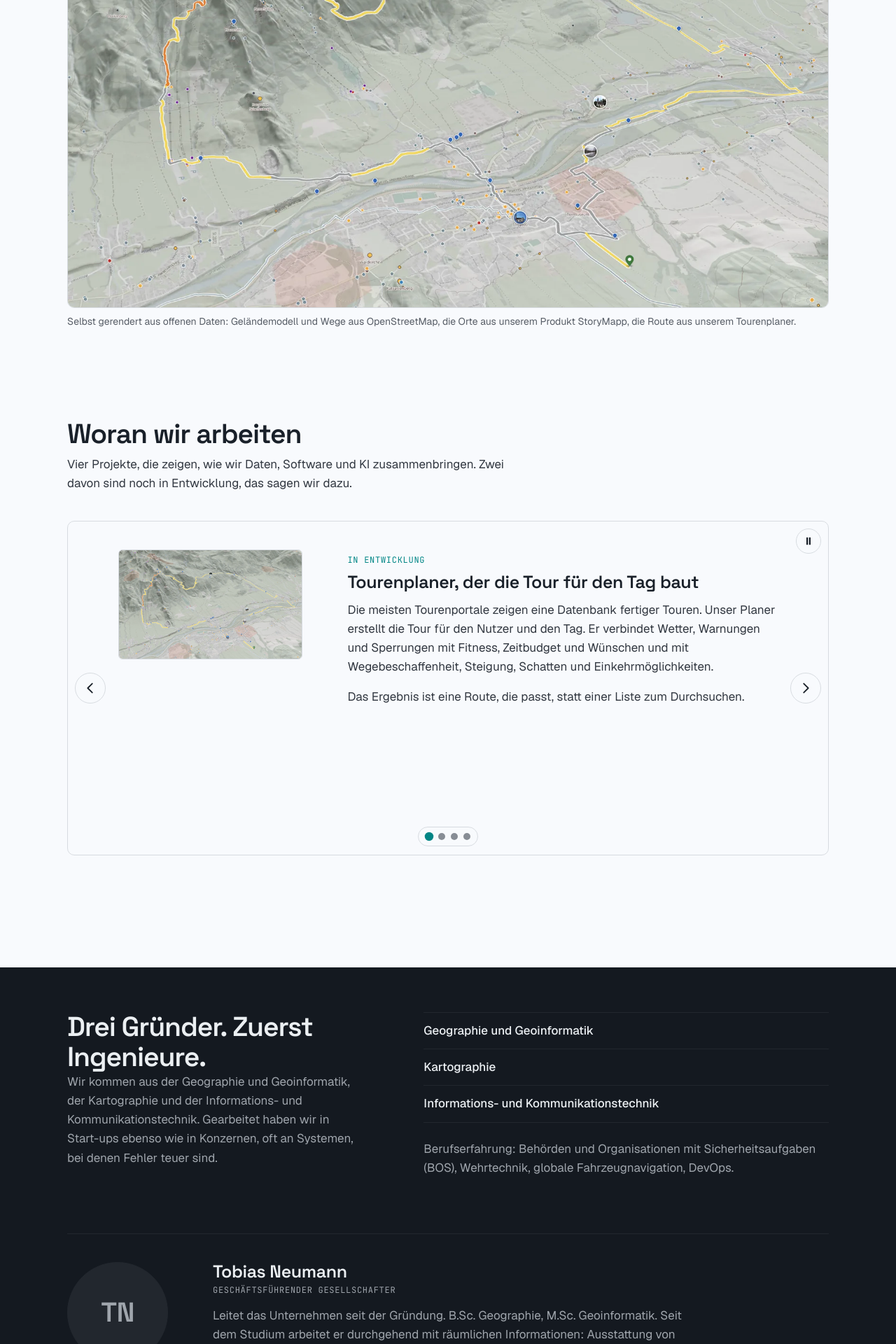
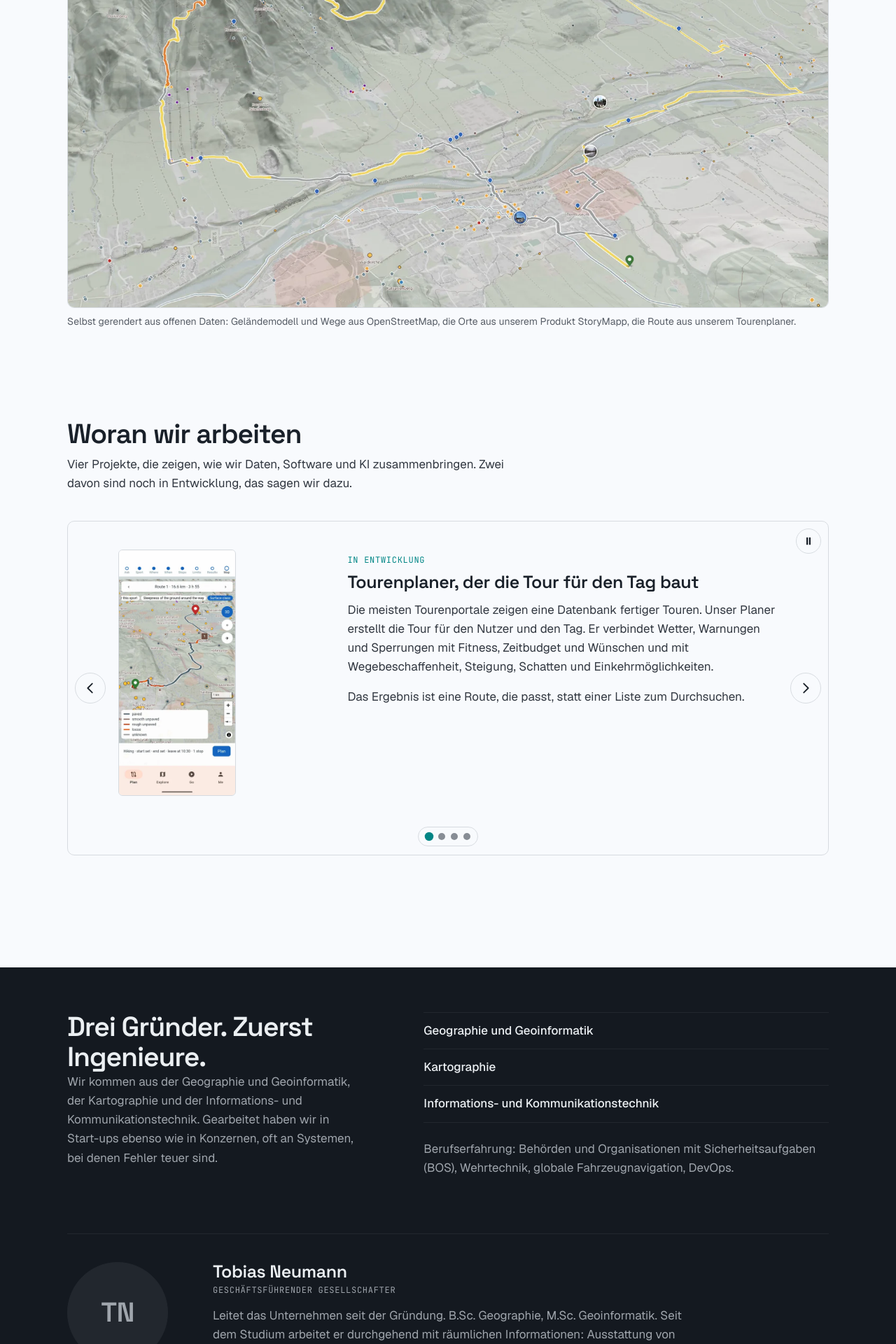
Before and after one commit to location-science/location-science.github.io, a Jekyll site: the page built from index.html, in a window 1280 px wide. Shown: the part 1840-3760 px from the top of the page at 70% size. Built offline with Jekyll 4.4.1, drawn with Linux system fonts in a browser that asks for light colours.

Commit message:
Tour planner case uses the app screenshot
Co-Authored-By: Claude Fable 5.1 <noreply@anthropic.com>

```diff
--- a/_includes/cases.de.html
+++ b/_includes/cases.de.html
@@ -5,11 +5,11 @@
     <div class="carousel__viewport">
     <ul class="carousel__track" tabindex="0" aria-label="Woran wir arbeiten">
     <li class="carousel__slide" aria-roledescription="Folie" aria-label="1 von 4">
-      <figure class="case__media case__media--wide">
-        <a class="zoom" href="{{ "/assets/images/sportsmap-1600.jpg" | relative_url }}">
+      <figure class="case__media">
+        <a class="zoom" href="{{ "/assets/images/tour-780.jpg" | relative_url }}">
         <picture>
-          <source type="image/webp" srcset="{{ "/assets/images/sportsmap-800.webp" | relative_url }} 800w, {{ "/assets/images/sportsmap-1600.webp" | relative_url }} 1600w" sizes="(min-width: 60rem) 480px, 90vw">
-          <img src="{{ "/assets/images/sportsmap-800.jpg" | relative_url }}" srcset="{{ "/assets/images/sportsmap-800.jpg" | relative_url }} 800w, {{ "/assets/images/sportsmap-1600.jpg" | relative_url }} 1600w" sizes="(min-width: 60rem) 480px, 90vw" width="800" height="476" loading="lazy" alt="3D-Geländekarte mit einer markierten Tourenroute über Berge und durch einen Ort.">
+          <source type="image/webp" srcset="{{ "/assets/images/tour-390.webp" | relative_url }} 390w, {{ "/assets/images/tour-780.webp" | relative_url }} 780w" sizes="(min-width: 60rem) 256px, 60vw">
+          <img src="{{ "/assets/images/tour-390.jpg" | relative_url }}" srcset="{{ "/assets/images/tour-390.jpg" | relative_url }} 390w, {{ "/assets/images/tour-780.jpg" | relative_url }} 780w" sizes="(min-width: 60rem) 256px, 60vw" width="390" height="822" loading="lazy" alt="Tourenplaner-App: geplante Wanderroute von 16,6 km über eine Karte, Wegabschnitte nach Belag eingefärbt, Stationen und Zwischenstopp markiert.">
         </picture>
         </a>
       </figure>
```
Also changed, not shown: _includes/cases.en.html (+4 -4 lines), assets/images/tour-390.jpg (added), assets/images/tour-390.webp (added), assets/images/tour-780.jpg (added), assets/images/tour-780.webp (added), 1 other file.
